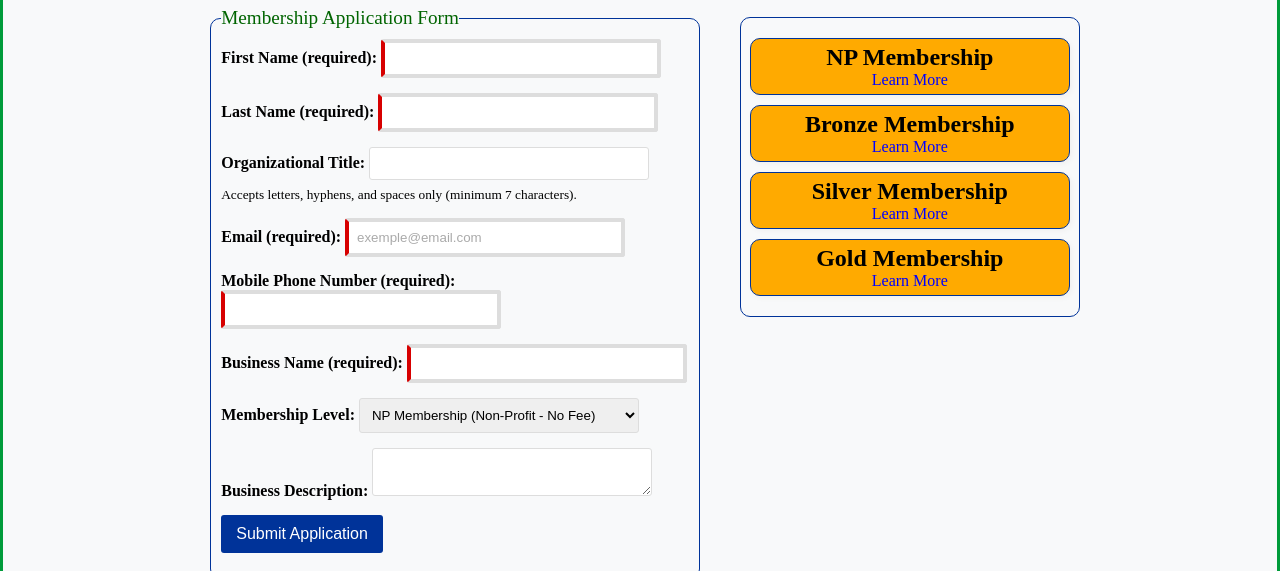
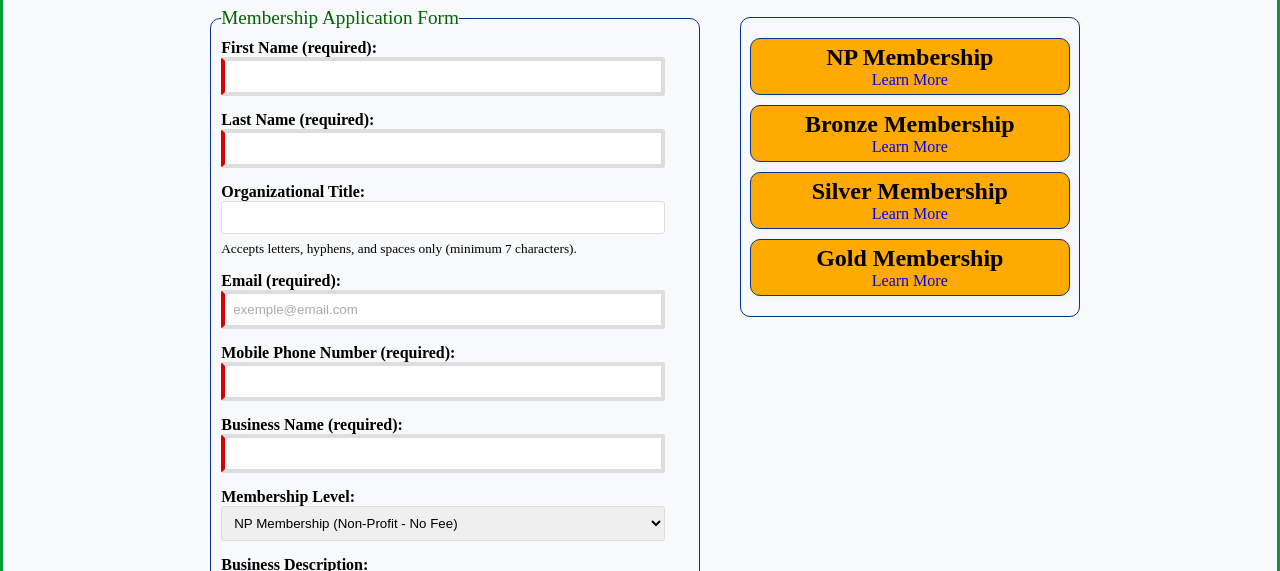
Before and after one commit to robsonpsilva/wdd231, a plain HTML site: page chamber/join.html in a window 1280 px wide. Shown: the part 201-772 px from the top of the page. Drawn offline with Linux system fonts and the light colour scheme.

Commit message:
modified:   chamber/join.html 	modified:   chamber/styles/base.css 	modified:   chamber/styles/join.css

```diff
--- a/chamber/join.html
+++ b/chamber/join.html
@@ -51,20 +51,20 @@
             <fieldset>
                 <legend>Membership Application Form</legend>
                 <div class="form-group">
-                    <label for="firstName">
+                    <label for="firstName" class="lbitem">
                         First Name (required):
                         <input type="text" id="firstName" name="firstName" title="Enter your first name" required autocomplete="given-name" tabindex="0">
                     </label>
                 </div>
                 <div class="form-group">
-                    <label for="lastName">
+                    <label for="lastName" class="lbitem">
                         Last Name (required):
                         <input type="text" id="lastName" name="lastName" title="Enter your last name" required autocomplete="family-name" tabindex="0">
                     </label>
                 </div>
 
-                <div class="form-group">
-                    <label for="organizationalTitle">
+                <div class="form-group" >
+                    <label for="organizationalTitle" class="lbitem">
                         Organizational Title:
                         <input type="text" id="organizationalTitle" name="organizationalTitle" title="Enter your organizational title" autocomplete="organization-title" pattern="[A-Za-zÀ-ú\s-]{7,}" tabindex="0">
                     </label>
@@ -72,28 +72,28 @@
                 </div>
 
                 <div class="form-group">
-                    <label for="email">
+                    <label for="email" class="lbitem">
                         Email (required):
                         <input type="email" id="email" name="email" title="Enter your email address" required autocomplete="email" placeholder="exemple@email.com" tabindex="0">
                     </label>
                 </div>
 
                 <div class="form-group">
-                    <label for="mobilePhone">
+                    <label for="mobilePhone" class="lbitem">
                         Mobile Phone Number (required):
                         <input type="tel" id="mobilePhone" name="mobilePhone" title="Enter your mobile phone number" required autocomplete="tel" tabindex="0">
                     </label>
                 </div>
 
-                <div class="form-group">
-                    <label for="organizationName">
+                <div class="form-group" >
+                    <label for="organizationName" class="lbitem">
                         Business Name (required):
                         <input type="text" id="organizationName" name="organizationName" title="Enter the business/organization's name" required autocomplete="organization" tabindex="0">
                     </label>
                 </div>
 
                 <div class="form-group">
-                    <label for="membershipLevel">
+                    <label for="membershipLevel" class="lbitem">
                         Membership Level:
                         <select id="membershipLevel" name="membershipLevel" title="Select your desired membership level" tabindex="0">
                             <option value="NP" tabindex="0">NP Membership (Non-Profit - No Fee)</option>
@@ -105,7 +105,7 @@
                 </div>
 
                 <div class="form-group">
-                    <label for="organizationDescription">
+                    <label for="organizationDescription" class="lbitem">
                         Business Description:
                         <textarea id="organizationDescription" name="organizationDescription" title="Enter a brief description of your business/organization" tabindex="0"></textarea>
                     </label>
--- a/chamber/styles/base.css
+++ b/chamber/styles/base.css
@@ -17,6 +17,7 @@ input:-webkit-autofill{
     --large-font: 2rem;
     --medium-font: 1.2rem;
     --small-medium-font: 1.1rem;
+    --small-tiny-font: 0.95rem;
     --small-font: 0.8rem;
     --smaller-font: 0.5rem;
 }
--- a/chamber/styles/join.css
+++ b/chamber/styles/join.css
@@ -30,7 +30,7 @@ input[type="tel"],
 select,
 textarea {
     /*width: calc(100% - 12px);*/
-    width: 280px;
+    width: 95%;
     padding: 8px;
     border: 1px solid #ddd;
     border-radius: 3px;
@@ -63,6 +63,10 @@ label {
     display: block;
     margin-bottom: 5px;
     font-weight: bold;
+}
+.lbitem{
+    display: flex;
+    flex-direction: column;
 }
 
 .form-group {
@@ -203,3 +207,13 @@ label {
         margin-top: 11px;
     }
 }
+@media (max-width: 350px) {
+    #membership-level-cards{
+        width: 300px;
+
+    }
+    h3{
+        font-size: var(--small-tiny-font);
+    }
+
+}
```
